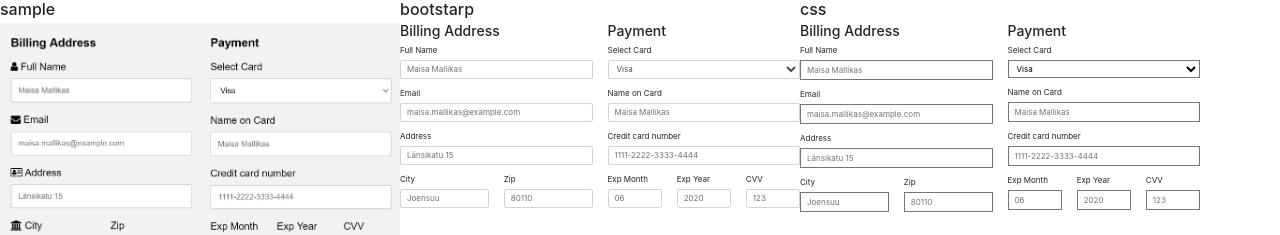
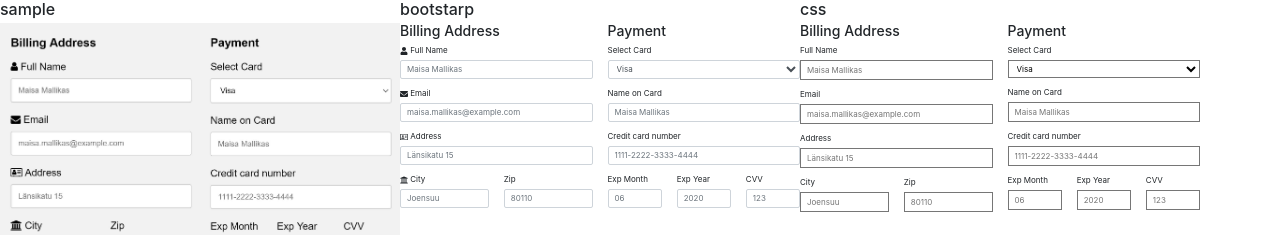
Before and after one commit to tvakeva/code-academy-jns-2020-devenv-timov, a React (Create React App) app in the folder client/: page /styling in a window 1280 px wide. Shown: the top 235 px of the page. Built offline with nearby package versions, Linux system fonts and the light colour scheme.

Commit message:
Added font awesome icons to bootstrap example

```diff
--- a/client/package.json
+++ b/client/package.json
@@ -9,6 +9,7 @@
     "bootstrap": "^4.5.0",
     "react": "^16.13.1",
     "react-dom": "^16.13.1",
+    "react-icons": "^3.10.0",
     "react-router": "^5.2.0",
     "react-router-dom": "^5.2.0",
     "react-scripts": "3.4.1",
--- a/client/src/containers/StylingSamples/StylingWithBootstarp.js
+++ b/client/src/containers/StylingSamples/StylingWithBootstarp.js
@@ -1,5 +1,11 @@
 import React from "react";
 import { Form, FormGroup, Label, Input, Row, Col } from "reactstrap";
+import {
+  FaUser,
+  FaEnvelope,
+  FaRegAddressCard,
+  FaUniversity,
+} from "react-icons/fa";
 
 function StylingWithBootsrap(props) {
   return (
@@ -8,11 +14,15 @@ function StylingWithBootsrap(props) {
         <Col>
           <h3>Billing Address</h3>
           <FormGroup>
-            <Label for="fullname">Full Name</Label>
+            <Label for="fullname">
+              <FaUser /> Full Name
+            </Label>
             <Input type="text" name="fullname" placeholder="Maisa Mallikas" />
           </FormGroup>
           <FormGroup>
-            <Label for="email">Email</Label>
+            <Label for="email">
+              <FaEnvelope /> Email
+            </Label>
             <Input
               type="text"
               name="email"
@@ -20,13 +30,17 @@ function StylingWithBootsrap(props) {
             />
           </FormGroup>
           <FormGroup>
-            <Label for="address">Address</Label>
+            <Label for="address">
+              <FaRegAddressCard /> Address
+            </Label>
             <Input type="text" name="address" placeholder="Länsikatu 15" />
           </FormGroup>
           <Row>
             <Col>
               <FormGroup>
-                <Label for="city">City</Label>
+                <Label for="city">
+                  <FaUniversity /> City
+                </Label>
                 <Input type="text" name="city" placeholder="Joensuu" />
               </FormGroup>
             </Col>
```
Also changed, not shown: 1 other file (tests, documents, lock files or other folders).
